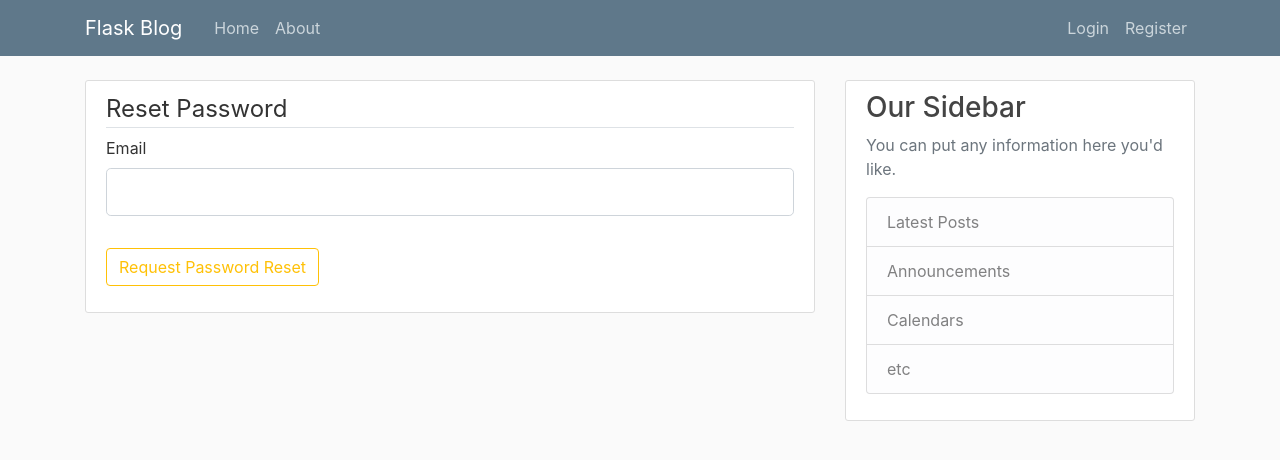
After one commit to samarthsaxena/Python3-Practices, a Flask app: page /reset_password in a window 1280 px wide. The commit adds this page. Shown: the top 460 px of the page. Run offline with Flask 2, Linux system fonts and the light colour scheme; some libraries are stand-ins or nearby versions.

Commit message:
Learning flask, 10th revision completed. Reset password by email. complete

```diff
--- a/flaskwebapp/flaskblog/forms.py
+++ b/flaskwebapp/flaskblog/forms.py
@@ -97,3 +97,21 @@ class PostForm(FlaskForm):
     title = StringField('Title', validators=[DataRequired()])
     content = TextAreaField('Content', validators=[DataRequired()])
     submit = SubmitField('Post')
+
+
+class RequestResetForm(FlaskForm):
+    email = StringField('Email', validators=[DataRequired(), Email()])
+    submit = SubmitField('Request Password Reset')
+
+    def validate_email(self, email):
+        user_email = User.query.filter_by(email=email.data).first()
+        if user_email is None:
+            raise ValidationError(
+                f'Email ID "{email.data}" is NOT registered with any account !'
+                f' Please use correct Email ID or create a new account')
+
+
+class ResetPasswordForm(FlaskForm):
+    password = PasswordField('New Password', validators=[DataRequired()])
+    confirm_password = PasswordField('Confirm Password', validators=[DataRequired(), EqualTo('password')])
+    submit = SubmitField('Request Password')
--- a/flaskwebapp/flaskblog/routes.py
+++ b/flaskwebapp/flaskblog/routes.py
@@ -4,9 +4,11 @@ import secrets
 from PIL import Image
 from flask import render_template, url_for, flash, redirect, request, abort
 from flask_login import login_user, current_user, logout_user, login_required
-from flaskblog import app, db, bcrypt
-from flaskblog.forms import RegistrationForm, LoginForm, UpdateAccountForm, PostForm
+from flaskblog import app, db, bcrypt, mail
+from flaskblog.forms import (RegistrationForm, LoginForm, UpdateAccountForm,
+                             PostForm, RequestResetForm, ResetPasswordForm)
 from flaskblog.models import User, Post
+from flask_mail import Message
 
 """posts = [
     {
@@ -231,3 +233,58 @@ def username_post(username):
         .order_by(Post.date_posted.desc()) \
         .paginate(per_page=PER_PAGE_POSTS)
     return render_template('user_post.html', posts=posts, user=user)
+
+
+# for sending email
+def send_reset_email(user):
+    token = user.get_reset_token()
+    msg = Message('Password Reset Request',
+                  sender='noreply@app.com',
+                  recipients=[user.email])
+    msg.body = f'''To Reset your password, Please visit the below link.
+
+{url_for('reset_token', token=token, _external=True)}
+
+<b> If you DID NOT make this request. Please ignore this mail! </b>
+'''
+    # send the mail
+    mail.send(msg)
+
+
+@app.route("/reset_password", methods=['GET', 'POST'])
+def reset_request():
+    if current_user.is_authenticated:
+        return redirect(url_for('home'))
+
+    form = RequestResetForm()
+
+    if form.validate_on_submit():
+        user = User.query.filter_by(email=form.email.data).first()
+        send_reset_email(user)
+        flash(f'Password reset instructions have been sent to {user.email}', 'alert alert-success')
+        return redirect(url_for('login'))
+    return render_template('reset_request.html', title='Reset Password', form=form)
+
+
+@app.route("/reset_password/<token>", methods=['GET', 'POST'])
+def reset_token(token):
+    if current_user.is_authenticated:
+        return redirect(url_for('home'))
+
+    user = User.varify_reset_token(token)
+    # In case token is expired or an invalid string of chars
+    if user is None:
+        flash(f'Invalid request ! reason: Invalid token', 'warning')
+        return redirect(url_for('reset_request'))
+
+    form = ResetPasswordForm()
+
+    if form.validate_on_submit():
+        hashed_password = bcrypt.generate_password_hash(form.password.data).decode('UTF-8')
+        # New hashed password
+        user.password = hashed_password
+        db.session.commit()
+        flash(f'Your password has been update {form.username.data}', 'success')
+        return redirect(url_for('login'))
+
+    return redirect('reset_token.html', title='Reset Password', form=form, user=user)
--- a/flaskwebapp/flaskblog/templates/login.html
+++ b/flaskwebapp/flaskblog/templates/login.html
@@ -44,7 +44,7 @@
             {{form.submit(class="btn btn-outline-info")}}
         </div>
         <small class="text-muted ml-2">
-            <a href="#">Forgot password?</a>
+            <a href="{{ url_for('reset_request') }}">Forgot password?</a>
         </small>
 
     </form>
--- /dev/null
+++ b/flaskwebapp/flaskblog/templates/reset_request.html
@@ -0,0 +1,31 @@
+<!-- From login page -->
+{% extends "layout.html"%}
+{%block content%}
+<div class="content-section">
+    <form action="" class="" method="post">
+        <!-- form.hidden_tag() is needed for security against of XSS -->
+        <!-- This needed to add a CSRF token-->
+        {{ form.hidden_tag() }}
+        <fieldset class="form-group">
+            <legend class="border-bottom mb4">{{ title }}</legend>
+
+            <div class="form-group">
+                {{form.email.label(class='form-control-label')}}
+                {% if form.email.errors %}
+                {{ form.email.label(class='form-control-label is-invalid') }}
+                <div class="invalid-feedback">
+                    {% for error in form.email.errors %}
+                    <span>{{ error }}</span>
+                    {% endfor%}
+                </div>
+                {% else %}
+                {{ form.email(class='form-control form-control-lg') }}
+                {% endif %}
+            </div>
+        </fieldset>
+        <div class="form-group">
+            {{form.submit(class="btn btn-outline-warning")}}
+        </div>
+    </form>
+</div>
+{% endblock content %}
```
Also changed, not shown: flaskwebapp/flaskblog/__init__.py (+16 -0 lines), flaskwebapp/flaskblog/models.py (+22 -1 lines), flaskwebapp/flaskblog/templates/reset_token.html (added, +44 -0 lines).
